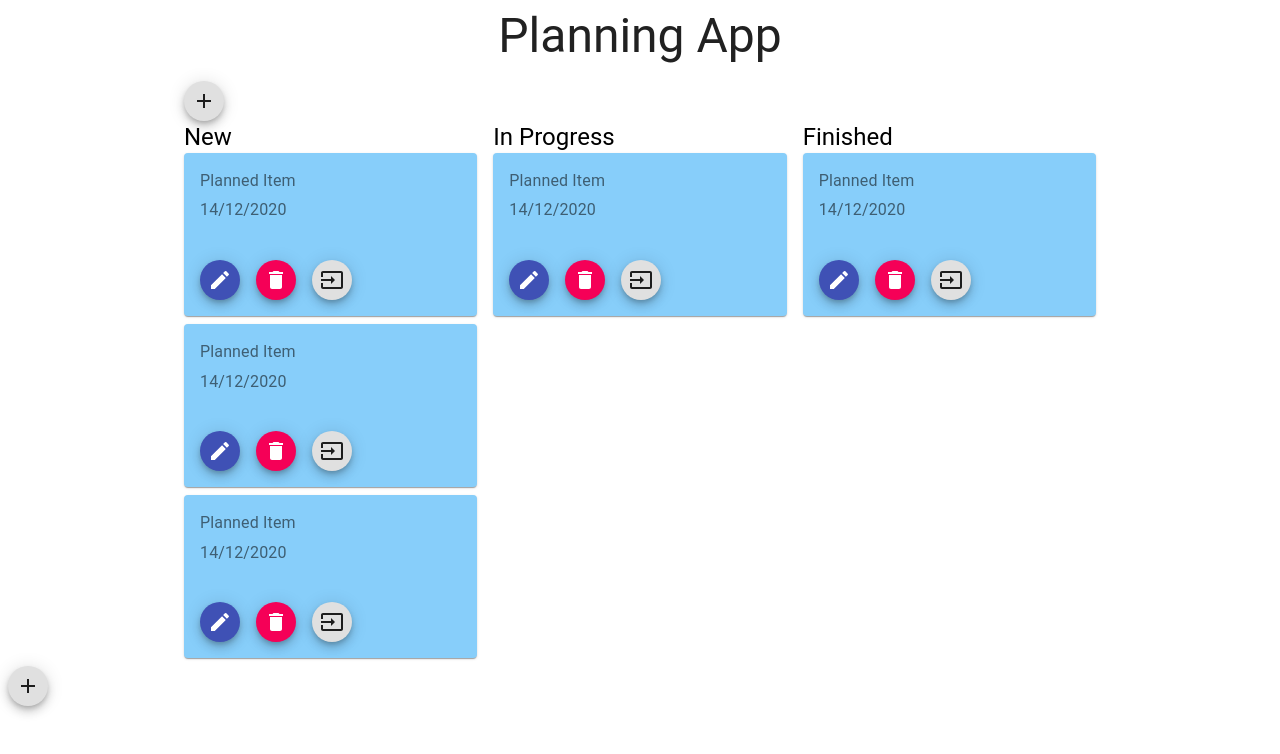
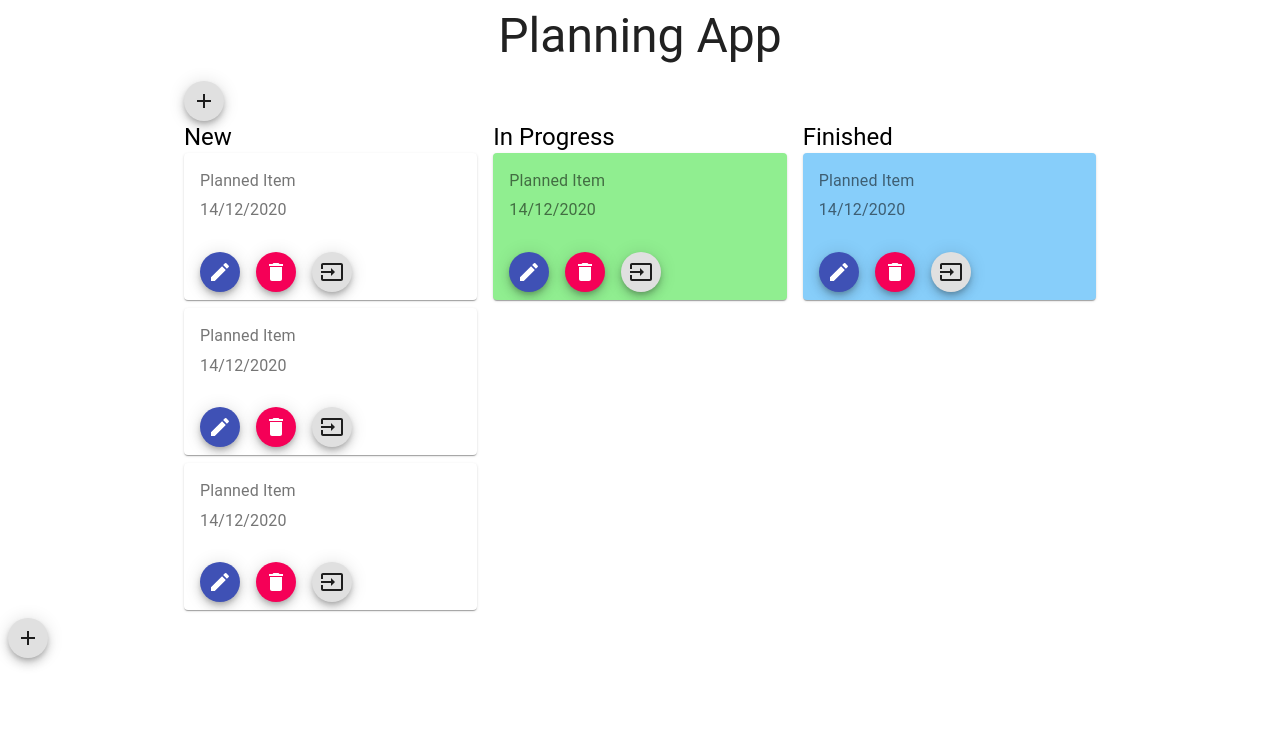
Before and after one commit to rinatsharifullin/Planning-App, a React (Create React App) app: page / in a window 1280 px wide. Shown: the top 754 px of the page. Built offline with nearby package versions, Linux system fonts and the light colour scheme.

Commit message:
Wrap Fab in Box, Color props for Grid

```diff
--- a/src/components/CardButtons.tsx
+++ b/src/components/CardButtons.tsx
@@ -1,35 +1,28 @@
 import React from "react";
-import { createStyles, makeStyles, Theme } from "@material-ui/core/styles";
 import Fab from "@material-ui/core/Fab";
 import EditIcon from "@material-ui/icons/Edit";
 import DeleteIcon from "@material-ui/icons/Delete";
-import QueuePlayNextIcon from "@material-ui/icons/QueuePlayNext";
 import InputIcon from "@material-ui/icons/Input";
-
-const useStyles = makeStyles((theme: Theme) =>
-  createStyles({
-    root: {
-      "& > *": {
-        margin: theme.spacing(1),
-      },
-    },
-  })
-);
+import Box from "@material-ui/core/Box";
 
 export default function CardButtons() {
-  const classes = useStyles();
-
   return (
-    <div className={classes.root}>
+    <div>
+      <Box component="span" m={1}>
         <Fab size="small" color="primary" aria-label="edit">
           <EditIcon />
         </Fab>
+      </Box>
+      <Box component="span" m={1}>
         <Fab size="small" color="secondary" aria-label="edit">
           <DeleteIcon />
         </Fab>
+      </Box>
+      <Box component="span" m={1}>
         <Fab size="small" color="default" aria-label="edit">
           <InputIcon />
         </Fab>
+      </Box>
     </div>
   );
 }
--- a/src/components/PlanningContainer.tsx
+++ b/src/components/PlanningContainer.tsx
@@ -1,9 +1,7 @@
-import { Box, Container, Fab, Grid, Typography } from "@material-ui/core";
+import { Box, Container, Grid, Typography } from "@material-ui/core";
 import React from "react";
 import AddEditDialog from "./AddEditDialog";
 import SingleCard from "./SingleCard";
-
-import ModalWindow from "./ModalWindow";
 
 export const PlanningContainer = () => {
   return (
@@ -20,28 +18,28 @@ export const PlanningContainer = () => {
         <AddEditDialog />
 
         <Grid container justify="center" spacing={2}>
-          <Grid item xs={4} justify="center">
+          <Grid item xs={4}>
             <Typography variant="h5">New</Typography>
             <Box mb={1}>
-              <SingleCard />
+              <SingleCard backColour="White" />
             </Box>
             <Box mb={1}>
-              <SingleCard />
+              <SingleCard backColour="White" />
             </Box>
             <Box mb={1}>
-              <SingleCard />
+              <SingleCard backColour="White" />
             </Box>
           </Grid>
           <Grid item xs={4}>
             <Typography variant="h5">In Progress</Typography>
             <Box mb={1}>
-              <SingleCard />
+              <SingleCard backColour="LightGreen" />
             </Box>
           </Grid>
           <Grid item xs={4}>
             <Typography variant="h5">Finished</Typography>
             <Box mb={1}>
-              <SingleCard />
+              <SingleCard backColour="LightSkyBlue" />
             </Box>
           </Grid>
         </Grid>
--- a/src/components/SingleCard.tsx
+++ b/src/components/SingleCard.tsx
@@ -5,9 +5,9 @@ import CardContent from "@material-ui/core/CardContent";
 import Typography from "@material-ui/core/Typography";
 import CardButtons from "./CardButtons";
 
-export default function SingleCard() {
+export default function SingleCard({ backColour }) {
   return (
-    <Card style={{ backgroundColor: "LightSkyBlue" }}>
+    <Card style={{ backgroundColor: backColour }}>
       <CardContent>
         <Typography color="textSecondary" gutterBottom>
           Planned Item
```
Lines whose indentation alone changed are shown as unchanged.
